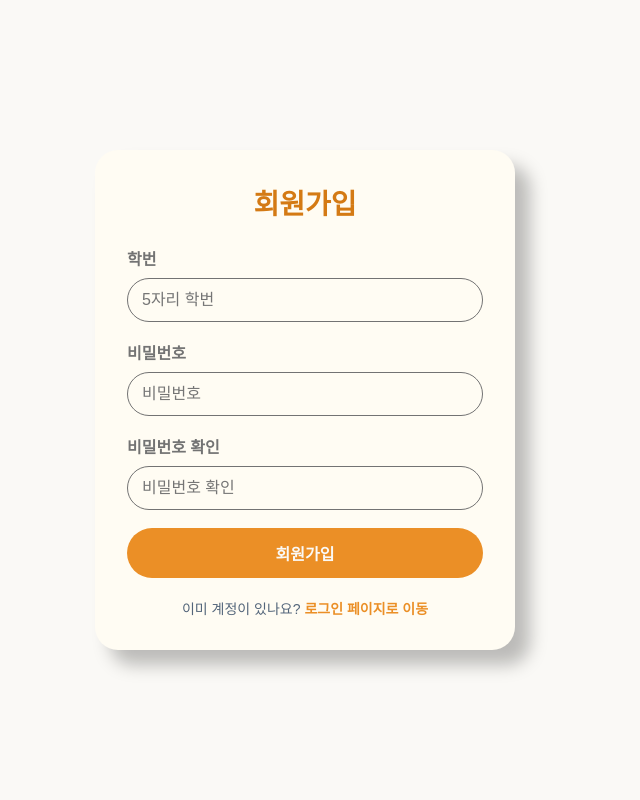
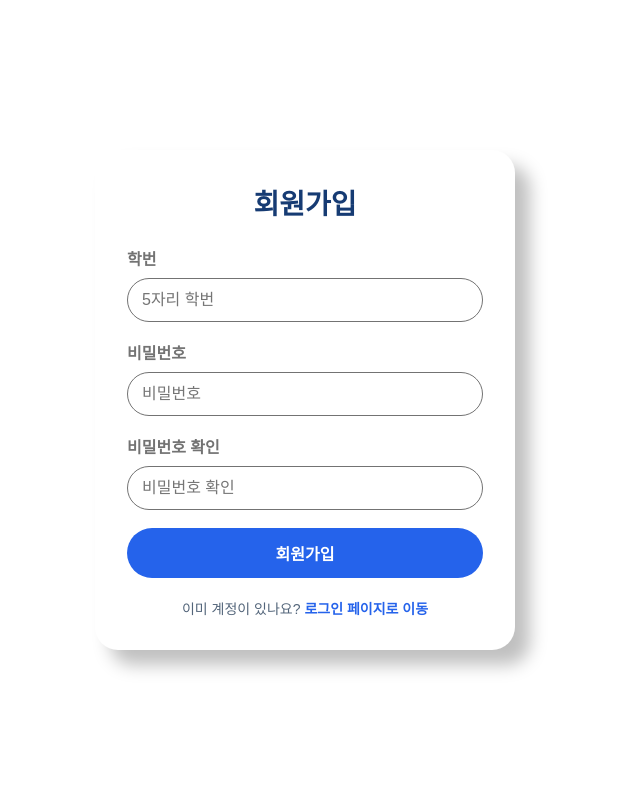
Before and after one commit to soul081029/School_Reading_Program, a Django app: page /signup/ in a window 1280 px wide. Shown: the whole page, without its empty margins (335-975 px from the left). Run offline with Django 5.2, Linux system fonts and the light colour scheme.

Commit message:
메인페이지 - 색상 통일

```diff
--- a/static/users/style.css
+++ b/static/users/style.css
@@ -6,7 +6,7 @@ body {
     margin: 0;
     font-family: Arial, "맑은 고딕", sans-serif;
     color: #222;
-    background: #FAF9F6;
+    background: #ffffff;
 }
 
 .page {
@@ -21,14 +21,14 @@ body {
     width: 100%;
     max-width: 420px;
     padding: 32px;
-    background: #FFFCF3;
+    background: #ffffff;
     border-radius: 23px;
     box-shadow: 15px 15px 16.9px rgba(0, 0, 0, 0.25);
 }
 
 h1 {
     margin: 0 0 24px;
-    color: #D47A14;
+    color: #163b73;
     font-size: 28px;
     text-align: center;
 }
@@ -84,8 +84,8 @@ textarea:focus {
     padding: 13px 16px;
     border: 0;
     border-radius: 100px;
-    color: #FAF9F6;
-    background: #EB8F26;
+    color: #ffffff;
+    background: #2563eb;
     font-size: 16px;
     font-weight: 700;
     cursor: pointer;
@@ -174,7 +174,7 @@ textarea:focus {
 }
 
 .link-text a {
-    color: #EB8F26;
+    color: #2563eb;
     font-weight: 700;
     text-decoration: none;
 }
```
Also changed, not shown: other parts of static/users/style.css (+13 -13 lines).
